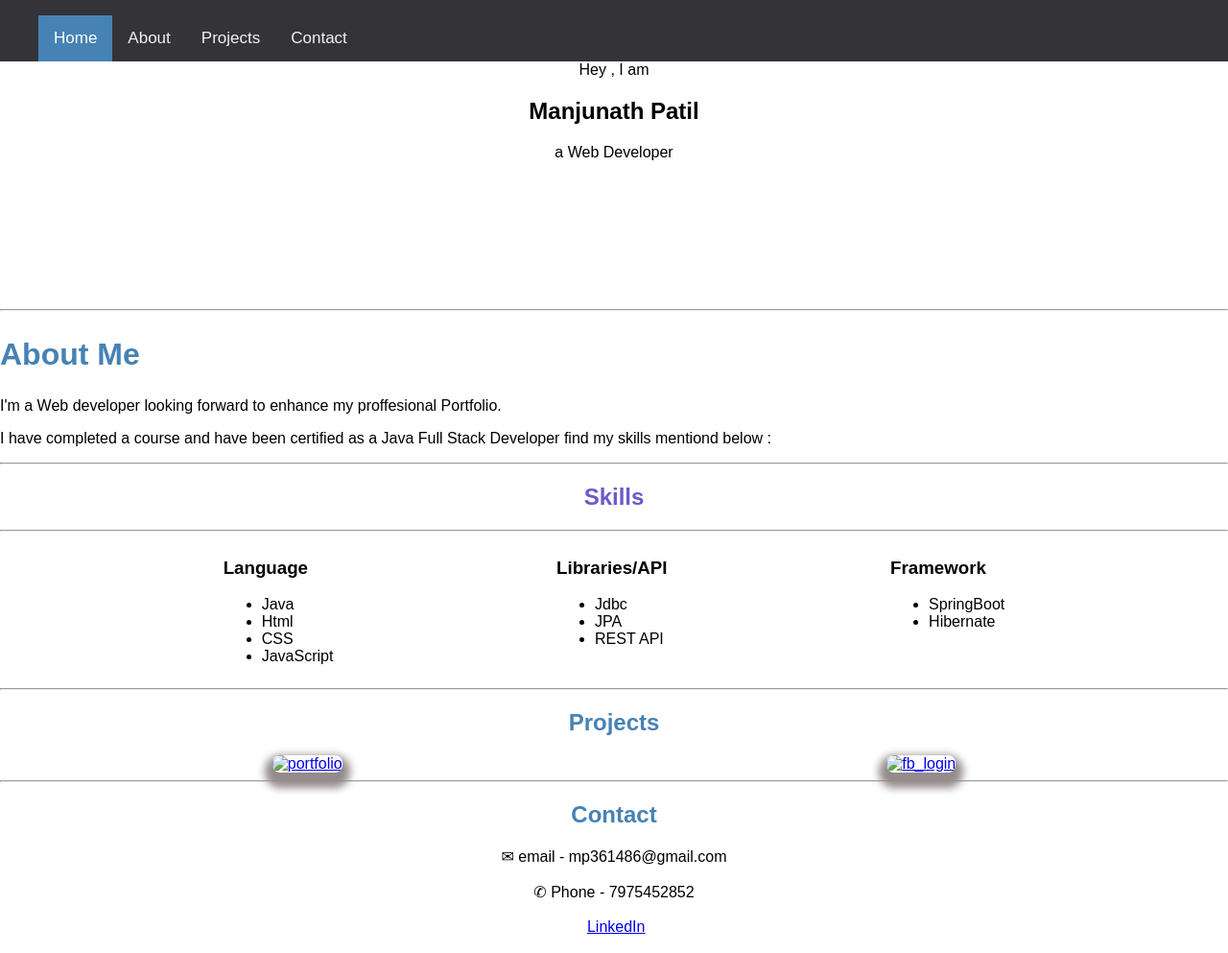
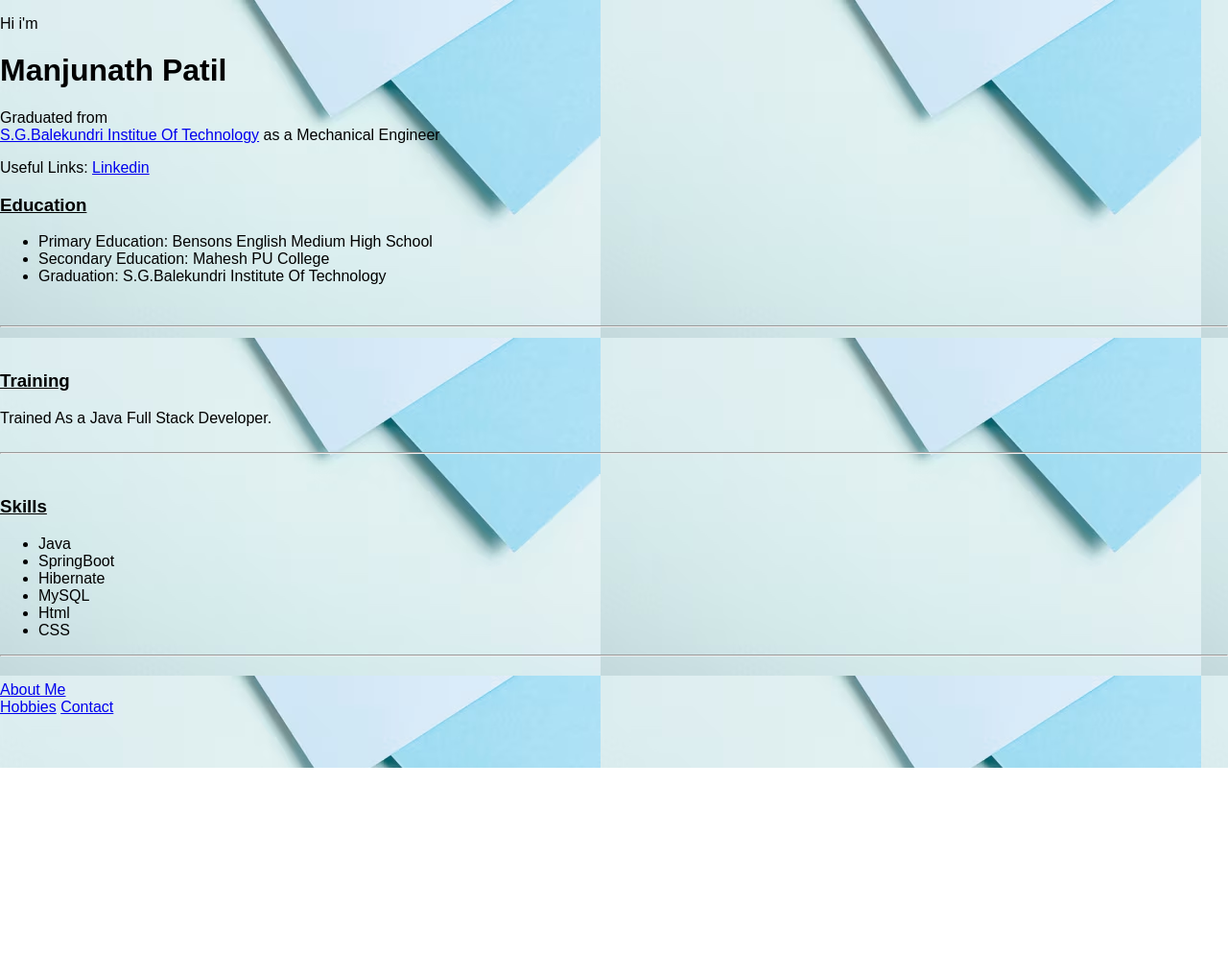
Before and after one commit to Manju6319/My_Portfolio, a plain HTML site: page index.html in a window 1280 px wide. Shown: the whole page at 96% size. After the commit the page ends 800 px from the top, so only its background shows below. Drawn offline with Linux system fonts and the light colour scheme.

Commit message:
Update index.html

```diff
--- a/index.html
+++ b/index.html
@@ -3,112 +3,56 @@
 <head>
     <meta charset="UTF-8">
     <meta name="viewport" content="width=device-width, initial-scale=1.0">
-    <title>Portfolio</title>
+    <title>My Portfolio</title>
     <link rel="stylesheet" href="style.css">
-    <style>
-
-  @media screen and (max-width:480px) {
-
- a{
-
-    float: none;
-    width: 100%;
-
-  }
-}
-
-  @media (min-width:481px) and (max-width:1200px){
-    a{
-
-float: none;
-width: 100%;
-
-}
-
-  }
-
-  @media(min-width:1201px) and (max-width:1600px){
-
- }
-
-  @media(min-width:1601){
-
-  }</style>
 
 </head>
-<body background="./assets/image/bg.webp">
-    <header id="header">
-        <nav id="navbar">
-       <ul class="ul">
-        <li><a href="#home" class="active">Home</a></li>
-       <li><a href="#about"  >About</a></li>
-       <li><a href="#projects" >Projects</a></li>
-       <li><a href="#contact">Contact</a></li>
-
-       </ul>
-    </nav>
-    </header>
-    <section id="home" >
-      Hey , I am<h1 style="text-decoration: wavy;">Manjunath Patil</h1>
-    <p> a Web Developer</p>
-
-
-    </section>
-  <hr>
-    <section id="about" >
-   <h1 style="color: steelblue;font-size: xx-large;">About Me</h1>
-   <p>I'm a Web developer looking forward to enhance my proffesional Portfolio.</p>
-   <p>I have completed a course and have been certified as a Java Full Stack Developer find my skills mentiond below :  </p>
-   <hr><h2 style="text-align: center; color: slateblue;" >Skills</h2><hr>
-   <div id="skills">
-
-   <div>
-
-   <h3>Language</h3>
-   <ul><li>Java</li>
-  <li>Html</li>
-<li>CSS</li>
-<li>JavaScript</li>
-</ul>
-</div>
-
-   <div>
-    <h3>Libraries/API</h3>
-    <ul>
-    <li>Jdbc</li>
-    <li>JPA</li>
-    <li>REST API</li>
-
-   </ul>
-  </div>
-        <div>
-          <h3>Framework</h3>
-  <ul><li>SpringBoot</li>
-  <li>Hibernate</li></ul></div>  </div>
-    </section>
-<hr>
-<h2 style="color: steelblue;text-align: center;">Projects</h1>
-      <section id="projects">
-
-        <div class="project_list" style="align-items: center;"><a href="https://manju6319.github.io/My_Portfolio/" target="_blank"><img src="./assets/image/portfolio.jpg" alt="portfolio" style="border-radius: 8px; box-shadow: 0px 8px 8px 8px rgb(148, 139, 139);" ></a>
-          <a href="../fblogin.html/index.html"><img src="./assets/image/fb.91f8693c-c75b-4050-a796-63e1314d18c9" alt="fb_login" style="width: 250px; height: 150px; border-radius: 8px;box-shadow: 0px 8px 8px 8px rgb(148, 139, 139);">
-          </a>
-          </div>
+<body background="./bgimg.jpg">
 
 
 
+  <div class="sec1">
+    <div class="content">
+        <p class="hi">Hi i'm</p>
+        <h1>Manjunath Patil</h1>
 
+      <p>  Graduated from <br><a href="http://www.sgbit.edu.in/" target="_blank">S.G.Balekundri Institue Of Technology</a><span>  as a  </span></a><span class="span1">Mechanical Engineer</span></p>
+   Useful Links: <a href="https://linkedin.com/in/manjunath-patil-412782257?utm_source=share&utm_campaign=share_via&utm_content=profile&utm_medium=android_app" target="_blank">Linkedin</a>
 
-      </section>
-      <hr>
-      <section id="contact" style="text-align: center;"  >
-       <H1 style="color: steelblue;">Contact</H1>
-       <span >&#x2709  email </span>- mp361486@gmail.com<br><br>
-       <span>&#x2706  Phone </span>- 7975452852<br><br>
-      <span><img src="./assets/image/317750_linkedin_icon.ico" style="width: 15px;" alt="">  <a href="https://www.linkedin.com/in/manjunath-patil-412782257?utm_source=share&utm_campaign=share_via&utm_content=profile&utm_medium=android_app&original_referer=https%3A%2F%2Fmanju6319.github.io%2F">LinkedIn</a></span><br><br>
-        </section>
+    </div>
+    <div class="content1"><h3 style="text-decoration: underline;">Education</h3>
+      <ul   >
+        <li>Primary Education: <span >Bensons English Medium High School</span></li>
+       <li>Secondary Education: Mahesh PU College</li>
+       <li>Graduation: S.G.Balekundri Institute Of Technology</li>
+      </ul></div>
+ </div>
+ <br>
+   <hr>
+   <br>
 
+   <h3 style="text-decoration: underline;">Training</h3>
+   Trained As a Java Full Stack Developer. <br>
 
+   <br>
+ <hr>
+  <br>
+
+   <h3 style="text-decoration: underline;">Skills</h3>
+    <ul><li>Java</li>
+    <li>SpringBoot</li>
+  <li>Hibernate</li>
+<li>MySQL</li>
+<li>Html</li>
+<li>CSS</li></ul>
+
+<hr>
+<br>
+<a href="./about.html">About Me</a>
+<br>
+<a href="./hobbies.html" style="margin-top: 20px; " target="_blank">Hobbies</a>
+
+   <a href="./contact.html" target="_blank">Contact</a>
 
 
 
```
